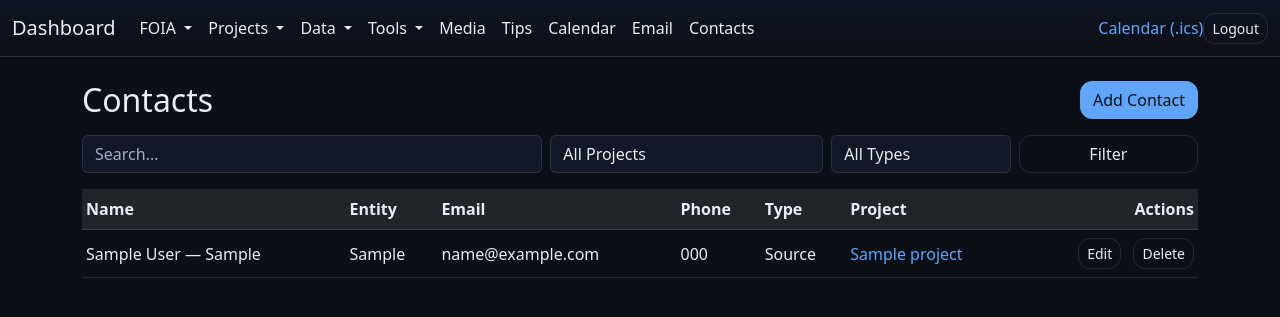
After one commit to NewsNowIndy/Dashboard, a Flask app: page /contacts/ in a window 1280 px wide. The commit adds this page. Shown: the top 317 px of the page. Run offline with Flask 3, Linux system fonts and the light colour scheme; a user stored in the database is signed in; tables that the repository leaves empty hold one stand-in row (values such as "Sample post"); parts of the project's set-up code (start-up, migrations or seed data) failed here and were passed over.

Commit message:
feat(calendar): add contact management and email integration (#11, #12, #13)
- Implemented contact management features including adding, editing, and deleting contacts.
- Integrated email functionality to send emails directly from the application.
- Updated templates to support new contact and email features.

```diff
--- a/app.py
+++ b/app.py
@@ -44,6 +44,8 @@ from policies import policies
 from routes_tips import bp as bp_tips
 from routes_calendar_ui import bp as bp_calendar_ui
 from routes_mail import bp as bp_mail
+from routes_contacts import bp as bp_contacts
+from models import ContactType
 
 @event.listens_for(Engine, "connect")
 def _sqlite_pragmas(dbapi_conn, _):
@@ -98,6 +100,7 @@ app.register_blueprint(policies)
 app.register_blueprint(bp_tips)
 app.register_blueprint(bp_calendar_ui)
 app.register_blueprint(bp_mail)
+app.register_blueprint(bp_contacts)
 
 ensure_fts_tables(engine)
 
@@ -112,6 +115,16 @@ os.makedirs(Config.WORKBENCH_DIR, exist_ok=True)
 # -----------------------------
 # Helpers
 # -----------------------------
+
+@app.template_filter("contact_type")
+def contact_type_label(v):
+    if v is None:
+        return ""
+    # Works whether v is an Enum or a plain string
+    s = getattr(v, "value", str(v))
+    # e.g. "ContactType.CONTACT" -> "CONTACT" -> "Contact"
+    s = s.split(".")[-1].replace("_", " ").title()
+    return s
 
 @app.cli.command("tips-sync")
 def tips_sync_cmd():
@@ -1544,6 +1557,7 @@ def project_detail(slug):
     db = SessionLocal()
     try:
         p = db.query(Project).filter(Project.slug == slug).first()
+        source_contacts = [c for c in p.contacts if getattr(c, "kind", None) == ContactType.SOURCE]
         if not p:
             flash("Project not found.")
             return redirect(url_for("projects_index"))
@@ -1601,7 +1615,7 @@ def project_detail(slug):
             "project_detail.html",
             project=p, notes=notes, docs=docs, datasets=datasets,
             media=media, notebook=notebook, tips=tips, derived_titles=derived_titles,
-            all_projects=all_projects, all_foias=all_foias,  # <-- pass through
+            all_projects=all_projects, all_foias=all_foias, source_contacts=source_contacts
         )
     finally:
         db.close()
--- a/models.py
+++ b/models.py
@@ -1,5 +1,5 @@
 from datetime import datetime, date
-from sqlalchemy import create_engine, Column, Integer, String, Date, DateTime, Enum, ForeignKey, Boolean, Text, Index, Enum as SAEnum, CheckConstraint, func, UniqueConstraint
+from sqlalchemy import create_engine, Column, Integer, String, Date, DateTime, Enum, ForeignKey, Boolean, Text, Index, Enum as SAEnum, CheckConstraint, func, UniqueConstraint, Table
 from sqlalchemy.orm import declarative_base, relationship, sessionmaker
 from config import Config
 from utils import EncryptedBytes
@@ -10,6 +10,14 @@ from werkzeug.security import generate_password_hash, check_password_hash
 engine = create_engine(Config.SQLALCHEMY_DATABASE_URI, future=True)
 SessionLocal = sessionmaker(bind=engine, expire_on_commit=False)
 Base = declarative_base()
+
+contact_projects = Table(
+    "contact_projects",
+    Base.metadata,
+    Column("contact_id", Integer, ForeignKey("contacts.id", ondelete="CASCADE"), primary_key=True),
+    Column("project_id", Integer, ForeignKey("projects.id", ondelete="CASCADE"), primary_key=True),
+    UniqueConstraint("contact_id", "project_id", name="uq_contact_project")
+)
 
 class RequestStatus(str, PyEnum):
     PENDING   = "Pending"
@@ -131,6 +139,13 @@ class Project(Base):
     last_deadline_alert = Column(Date, nullable=True)      # NEW
 
     notes = relationship("ProjectNote", back_populates="project", cascade="all, delete-orphan")
+
+    contacts = relationship(
+        "Contact",
+        secondary=contact_projects,
+        back_populates="projects",
+        lazy="selectin",
+    )
 
 class ProjectNote(Base):
     __tablename__ = "project_notes"
@@ -318,5 +333,39 @@ class CalendarEvent(Base):
     project = relationship("Project", lazy="joined", viewonly=True)
     request = relationship("FoiaRequest", lazy="joined", viewonly=True)
 
+class ContactType(str, PyEnum):
+    SOURCE  = "Source"
+    CONTACT = "Contact"
+
+class Contact(Base):
+    __tablename__ = "contacts"
+    id = Column(Integer, primary_key=True)
+
+    first_name = Column(String(120), nullable=True)
+    last_name  = Column(String(120), nullable=True)
+    entity     = Column(String(255), nullable=True)
+    email      = Column(String(255), nullable=True, index=True)
+    phone      = Column(String(64),  nullable=True)
+
+    kind = Column(SAEnum(ContactType), nullable=True)  # dropdown: Source/Contact (optional)
+
+    created_at = Column(DateTime, default=datetime.utcnow, index=True)
+
+    # NEW: many-to-many
+    projects = relationship(
+        "Project",
+        secondary=contact_projects,
+        back_populates="contacts",
+        lazy="joined",
+    )
+
+    @property
+    def display_name(self) -> str:
+        parts = [self.first_name or "", self.last_name or ""]
+        base = " ".join(p for p in parts if p).strip() or (self.entity or "(Unnamed)")
+        if self.entity and self.entity.strip() and base.lower() != self.entity.strip().lower():
+            base = f"{base} — {self.entity}"
+        return base
+
 def init_db():
     Base.metadata.create_all(engine)
--- /dev/null
+++ b/routes_contacts.py
@@ -0,0 +1,120 @@
+# routes_contacts.py
+from __future__ import annotations
+from flask import Blueprint, render_template, request, redirect, url_for, flash
+from flask_login import login_required
+from sqlalchemy import func
+from models import SessionLocal, Contact, ContactType, Project, contact_projects
+from sqlalchemy.orm import joinedload
+
+bp = Blueprint("contacts", __name__, url_prefix="/contacts")
+
+@bp.route("/")
+@login_required
+def index():
+    q     = (request.args.get("q") or "").strip()
+    proj  = (request.args.get("project_id") or "").strip()
+    kind  = (request.args.get("kind") or "").strip()
+
+    db = SessionLocal()
+    try:
+        qry = (db.query(Contact)
+                 .options(joinedload(Contact.projects))
+                 .order_by(
+                     func.lower(func.coalesce(Contact.last_name, "")),
+                     func.lower(func.coalesce(Contact.first_name, "")),
+                     func.lower(func.coalesce(Contact.entity, ""))
+                 ))
+
+        if q:
+            like = f"%{q}%"
+            qry = qry.filter(
+                (Contact.first_name.ilike(like)) |
+                (Contact.last_name.ilike(like))  |
+                (Contact.entity.ilike(like))     |
+                (Contact.email.ilike(like))      |
+                (Contact.phone.ilike(like))
+            )
+
+        if proj.isdigit():
+            qry = (qry.join(contact_projects, contact_projects.c.contact_id == Contact.id)
+                      .filter(contact_projects.c.project_id == int(proj)))
+
+        if kind in {t.value for t in ContactType}:
+            qry = qry.filter(Contact.kind == ContactType(kind))
+
+        rows = qry.limit(1000).all()
+        projects = db.query(Project).order_by(Project.name.asc()).all()
+        return render_template("contacts_index.html", rows=rows, q=q, projects=projects, kind=kind, project_id=proj)
+    finally:
+        db.close()
+
+@bp.route("/new", methods=["GET", "POST"])
+@login_required
+def new():
+    db = SessionLocal()
+    try:
+        if request.method == "POST":
+            ids = [int(x) for x in request.form.getlist("project_ids[]") if x.isdigit()]
+            projects = db.query(Project).filter(Project.id.in_(ids)).all() if ids else []
+
+            c = Contact(
+                first_name=(request.form.get("first_name") or "").strip() or None,
+                last_name =(request.form.get("last_name")  or "").strip() or None,
+                entity    =(request.form.get("entity")     or "").strip() or None,
+                email     =(request.form.get("email")      or "").strip() or None,
+                phone     =(request.form.get("phone")      or "").strip() or None,
+                kind      =(request.form.get("kind")       or None) or None,
+                projects  = projects,
+            )
+            db.add(c); db.commit()
+            flash("Contact saved.", "success")
+            return redirect(url_for("contacts.index"))
+
+        projects = db.query(Project).order_by(Project.name.asc()).all()
+        return render_template("contacts_form.html", contact=None, projects=projects)
+    finally:
+        db.close()
+
+@bp.route("/<int:cid>/edit", methods=["GET", "POST"])
+@login_required
+def edit(cid: int):
+    db = SessionLocal()
+    try:
+        c = db.get(Contact, cid)
+        if not c:
+            flash("Contact not found.", "warning")
+            return redirect(url_for("contacts.index"))
+
+        if request.method == "POST":
+            c.first_name = (request.form.get("first_name") or "").strip() or None
+            c.last_name  = (request.form.get("last_name")  or "").strip() or None
+            c.entity     = (request.form.get("entity")     or "").strip() or None
+            c.email      = (request.form.get("email")      or "").strip() or None
+            c.phone      = (request.form.get("phone")      or "").strip() or None
+            c.kind       = (request.form.get("kind")       or None) or None
+
+            ids = [int(x) for x in request.form.getlist("project_ids[]") if x.isdigit()]
+            c.projects = db.query(Project).filter(Project.id.in_(ids)).all() if ids else []
+            db.commit()
+            flash("Contact updated.", "success")
+            return redirect(url_for("contacts.index"))
+
+        projects = db.query(Project).order_by(Project.name.asc()).all()
+        return render_template("contacts_form.html", contact=c, projects=projects)
+    finally:
+        db.close()
+
+@bp.post("/<int:cid>/delete")
+@login_required
+def delete(cid: int):
+    db = SessionLocal()
+    try:
+        c = db.get(Contact, cid)
+        if not c:
+            flash("Contact not found.", "warning")
+            return redirect(url_for("contacts.index"))
+        db.delete(c); db.commit()
+        flash("Contact deleted.", "success")
+        return redirect(url_for("contacts.index"))
+    finally:
+        db.close()
--- a/templates/base.html
+++ b/templates/base.html
@@ -82,6 +82,9 @@
                href="{{ url_for('mail.compose') }}">
               Email</a>
           </li>
+          <li class="nav-item">
+            <a class="nav-link" href="{{ url_for('contacts.index') }}">Contacts</a>
+          </li>
         </ul>
         </div class="d-flex align-items-center gap-2">
           <a href="{{ url_for('calendar.calendar_all') }}">Calendar (.ics)</a>
--- /dev/null
+++ b/templates/contacts_index.html
@@ -0,0 +1,68 @@
+{% extends 'base.html' %}
+{% block content %}
+<div class="d-flex justify-content-between align-items-center mb-3">
+  <h2 class="mb-0">Contacts</h2>
+  <a class="btn btn-primary" href="{{ url_for('contacts.new') }}">Add Contact</a>
+</div>
+
+<form class="row g-2 mb-3" method="get">
+  <div class="col-md-5"><input class="form-control" name="q" placeholder="Search..." value="{{ q or '' }}"></div>
+  <div class="col-md-3">
+    <select class="form-select" name="project_id">
+      <option value="">All Projects</option>
+      {% for p in projects %}
+        <option value="{{ p.id }}" {{ 'selected' if project_id|int == p.id }}>{{ p.name }}</option>
+      {% endfor %}
+    </select>
+  </div>
+  <div class="col-md-2">
+    <select class="form-select" name="kind">
+      <option value="">All Types</option>
+      <option value="Source"  {{ 'selected' if kind=='Source' }}>Source</option>
+      <option value="Contact" {{ 'selected' if kind=='Contact' }}>Contact</option>
+    </select>
+  </div>
+  <div class="col-md-2"><button class="btn btn-outline-light w-100">Filter</button></div>
+</form>
+
+<div class="table-responsive">
+    <table class="table table-sm table-hover align-middle">
+      <thead class="table-dark"><tr>
+        <th>Name</th><th>Entity</th><th>Email</th><th>Phone</th><th>Type</th><th>Project</th><th class="text-end">Actions</th>
+      </tr></thead>
+      <tbody>
+        {% for c in rows %}
+        <tr>
+          <td>{{ c.display_name }}</td>
+          <td>{{ c.entity or '—' }}</td>
+          <td>{{ c.email or '—' }}</td>
+          <td>{{ c.phone or '—' }}</td>
+          <td>{{ c.kind|contact_type }}</td>
+          <td>
+            {% if c.projects %}
+              {% for p in c.projects %}
+                <a href="{{ url_for('project_detail', slug=p.slug) }}">{{ p.name }}</a>{% if not loop.last %}, {% endif %}
+              {% endfor %}
+            {% else %}—{% endif %}
+          </td>
+          <td class="text-end">
+            <a class="btn btn-sm btn-outline-info me-2"
+               href="{{ url_for('contacts.edit', cid=c.id) }}">
+              Edit
+            </a>
+            <form method="post"
+                  action="{{ url_for('contacts.delete', cid=c.id) }}"
+                  class="d-inline"
+                  onsubmit="return confirm('Delete {{ c.display_name|e }}? This cannot be undone.');">
+              <button class="btn btn-sm btn-outline-danger">Delete</button>
+            </form>
+          </td>
+        </tr>
+        {% endfor %}
+        {% if not rows %}
+          <tr><td colspan="7" class="text-center text-muted py-4">No contacts yet.</td></tr>
+        {% endif %}
+      </tbody>
+    </table>
+  </div>
+  {% endblock %}
```
Also changed, not shown: routes_mail.py (+34 -37 lines), templates/contacts_form.html (added, +55 -0 lines), templates/mail_compose.html (+17 -3 lines), templates/project_detail.html (+37 -6 lines).
